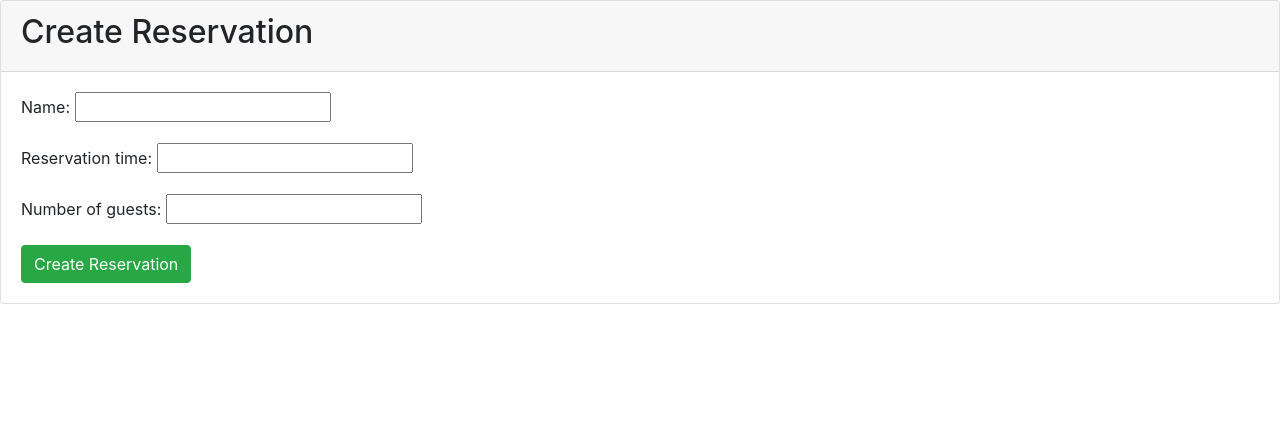
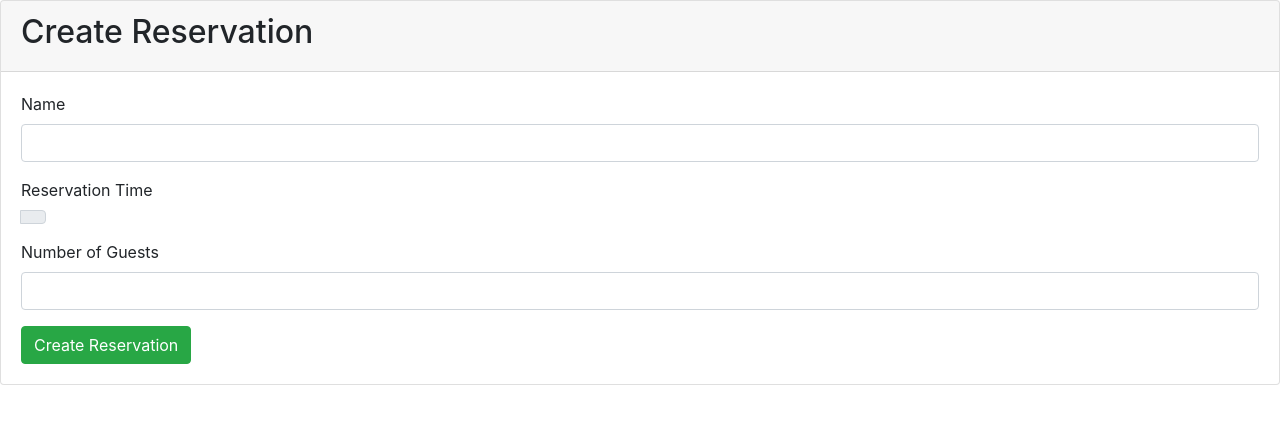
Before and after one commit to Seafzz/rest, a Django app: page /create/ in a window 1280 px wide. Shown: the part 24-448 px from the top of the page. Run offline with Django 5.2, Linux system fonts and the light colour scheme; the visitor is signed in with stand-in values (Sample User, id 1); some libraries are stand-ins or nearby versions.

Commit message:
added bootstrap

```diff
--- a/booking/templates/booking/create_reservation.html
+++ b/booking/templates/booking/create_reservation.html
@@ -8,7 +8,23 @@
     <div class="card-body">
         <form method="post">
             {% csrf_token %}
-            {{ form.as_p }}
+            <div class="form-group">
+                <label for="id_name">Name</label>
+                <input type="text" class="form-control" id="id_name" name="name" required>
+            </div>
+            <div class="form-group">
+                <label for="id_reservation_time">Reservation Time</label>
+                <div class="input-group date">
+                    <input type="datetime-local" class="form-control d-none" id="id_reservation_time" name="reservation_time" required>
+                    <div class="input-group-append">
+                        <span class="input-group-text calendar-icon"><i class="fas fa-calendar-alt"></i></span>
+                    </div>
+                </div>
+            </div>
+            <div class="form-group">
+                <label for="id_number_of_guests">Number of Guests</label>
+                <input type="number" class="form-control" id="id_number_of_guests" name="number_of_guests" required>
+            </div>
             <button type="submit" class="btn btn-success">Create Reservation</button>
         </form>
     </div>
```
